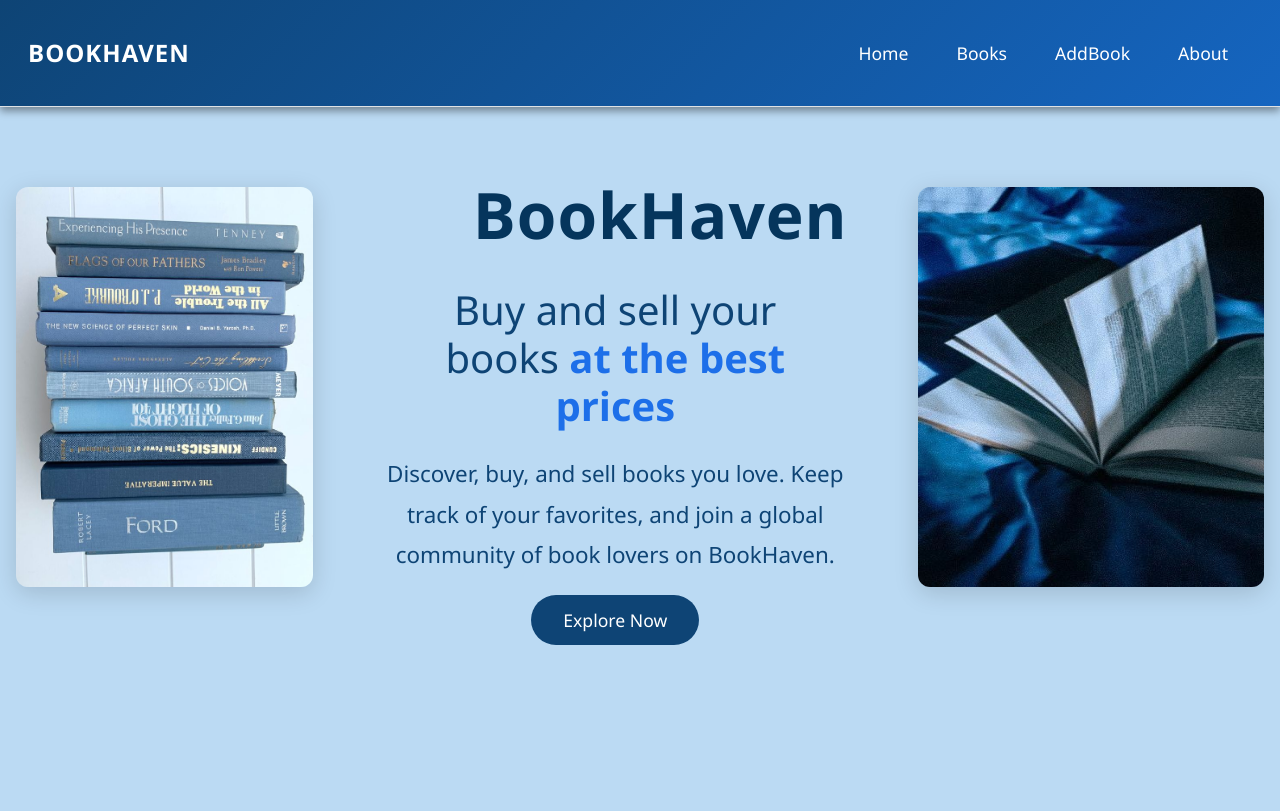
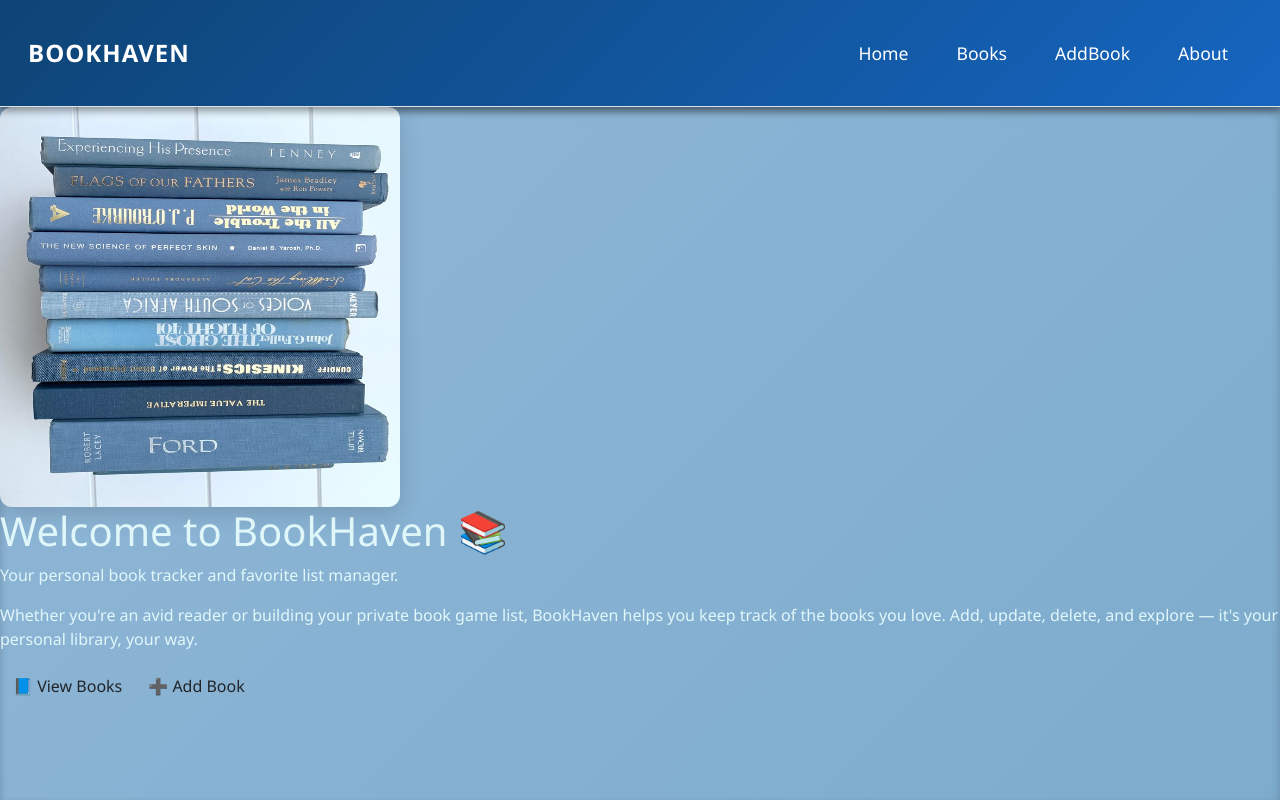
Before and after one commit to Krisha84/BookHaven-MERN, a React (Create React App) app in the folder MERN-Stack-Project/BookHaven/Frontend/bookhaven/: page / in a window 1280 px wide. Built offline with nearby package versions, Linux system fonts and the light colour scheme.

Commit message:
Update Home.js

```diff
--- a/MERN-Stack-Project/BookHaven/Frontend/bookhaven/src/pages/Home.js
+++ b/MERN-Stack-Project/BookHaven/Frontend/bookhaven/src/pages/Home.js
@@ -1,28 +1,29 @@
 import { Link } from 'react-router-dom';
 import '../styles/Home.css';
-import image from '../img/books1.jpeg';
-import img from '../img/books.jpeg';
+import banner from '../img/books.jpeg'; // Make sure this is your good wide image
 
 function Home() {
     return (
-        <>
-            <div className="home-body">
-                <div className="home-img">
-                    <img src={img} alt="" className="home-image" />
-                </div>
-                <div className="home-content">
-                    <h1 className="home-heading"><span>BookHaven</span></h1>
-                    <h2 style={{ color: '#0e4475' }}>Buy and sell your <br />books <span>at the best prices</span></h2>
-                    <p style={{ color: '#0e4475' }}>Discover, buy, and sell books you love. Keep track of your favorites, and join a global community of book lovers on BookHaven.</p>
-                    <Link to="/book" className="explore-button">
-                        Explore Now
-                    </Link>
-                </div>
-                <div className="home-boxmode">
-                    <img src={image} alt="" className="home-image" />
+        <div className="home-container">
+            <div className="home-left">
+                <img src={banner} alt="Bookshelf Banner" className="home-image" />
+            </div>
+
+            <div className="home-right">
+                <div className="home-text">
+                    <h1>Welcome to <span>BookHaven</span> 📚</h1>
+                    <p className="subtitle">Your personal book tracker and favorite list manager.</p>
+                    <p className="description">
+                        Whether you're an avid reader or building your private book game list, BookHaven helps you keep track of the books you love. Add, update, delete, and explore — it's your personal library, your way.
+                    </p>
+
+                    <div className="home-buttons">
+                        <Link to="/book" className="btn primary">📘 View Books</Link>
+                        <Link to="/addbook" className="btn secondary">➕ Add Book</Link>
+                    </div>
                 </div>
             </div>
-        </>
+        </div>
     );
 }
 
```
